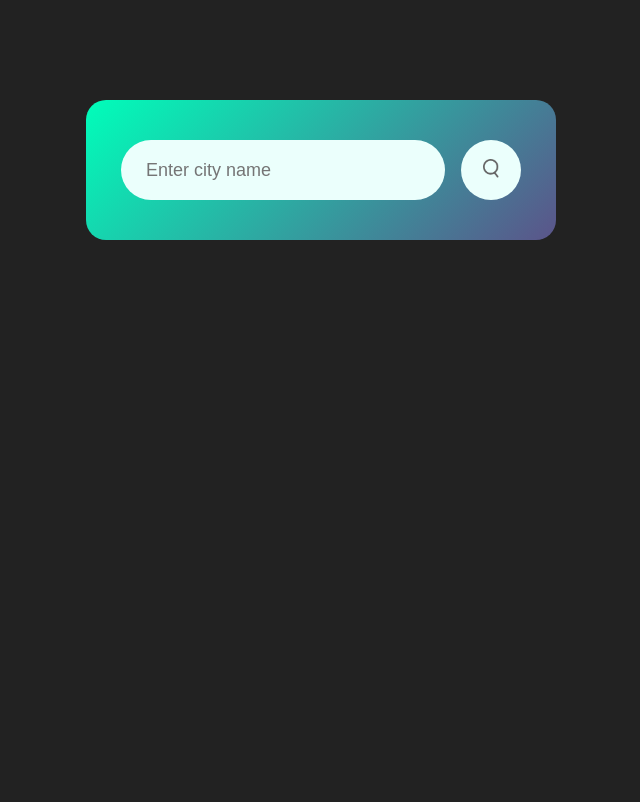
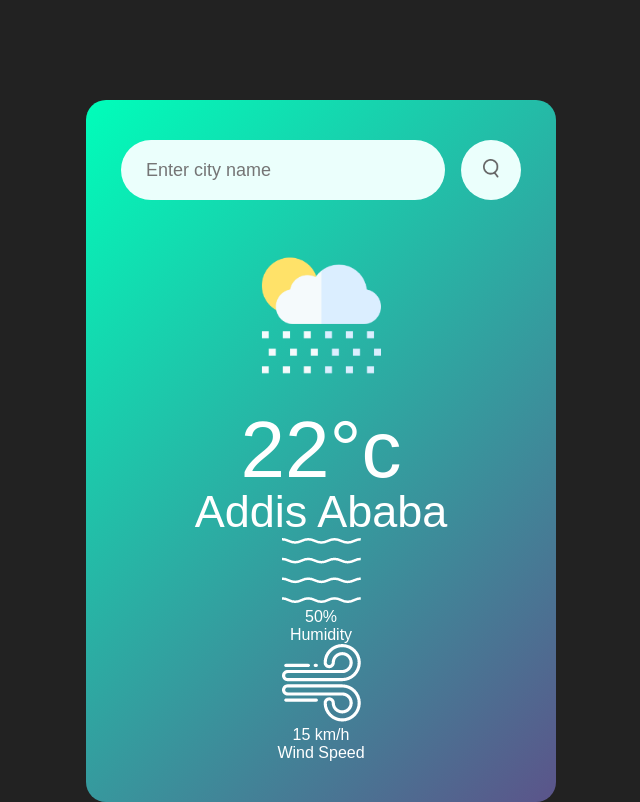
Before and after one commit to Yabsra-Yihenew/Afronex-LEVEL-II-WEATHER-WEB-APP-, a plain HTML site: page index.html in a window 1280 px wide. Shown: the whole page, without its empty margins (319-959 px from the left). Drawn offline with Linux system fonts and the light colour scheme.

Commit message:
updating

```diff
--- a/index.html
+++ b/index.html
@@ -4,7 +4,7 @@
     <meta charset="UTF-8">
     <meta name="viewport" content="width=device-width, initial-scale=1.0">
     <link rel="stylesheet" href="style.css">
-    <title>Document</title>
+    <title>Weather App</title>
 </head>
 <body>
     <div class="card">
@@ -12,6 +12,27 @@
             <input type="text" placeholder="Enter city name" spellcheck="false">
             <button><img src="images/search.png" alt="" srcset=""></button>
         </div>
+        <div class="weather">
+            <img src="images/rain.png"  class="weather-icon">
+            <h1 class="temp">22°c</h1>
+            <h2 class="city">Addis Ababa</h2>
+            <div class="details">
+                <div class="col">
+                    <img src="images/humidity.png" >
+                    <div>
+                        <p class="humidity">50%</p>
+                        <p>Humidity</p>
+                    </div>
+                </div>
+                <div class="col">
+                    <img src="images/wind.png" >
+                    <div>
+                        <p class="wind">15 km/h</p>
+                        <p>Wind Speed</p>
+                    </div>
+                </div>
+            </div>
+        </div>
     </div>
 </body>
 </html>
--- a/style.css
+++ b/style.css
@@ -48,3 +48,16 @@ body{
     width: 16px;
 
 }
+.weather-icon{
+    width: 170px;
+    margin-top: 30px;
+}
+.weather h1{
+    font-size: 80px;
+    font-weight: 500;
+}
+.weather h2{
+    font-size: 45px;
+    font-weight: 400;
+    margin-top: -10px;
+}
```
